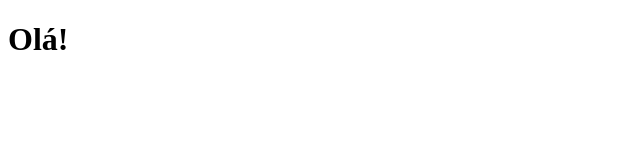
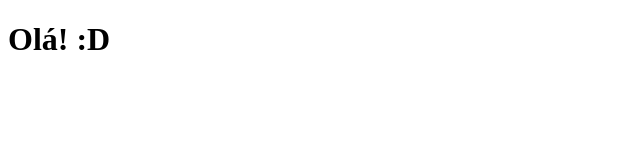
Before and after one commit to eduardo099mr/clone-tabnews, a Next.js app: page / in a window 1280 px wide. Shown: the top 160 px of the page, without its empty margins (0-640 px from the left). Built offline with nearby package versions, Linux system fonts and the light colour scheme.

Commit message:
modifica a frase

```diff
--- a/pages/index.js
+++ b/pages/index.js
@@ -1,5 +1,5 @@
 function Home() {
-    return <h1>Olá!</h1>
+    return <h1>Olá! :D</h1>
 }
 
 export default Home;
```
